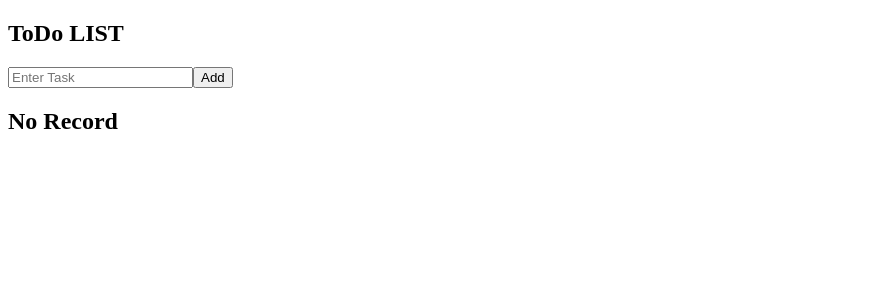
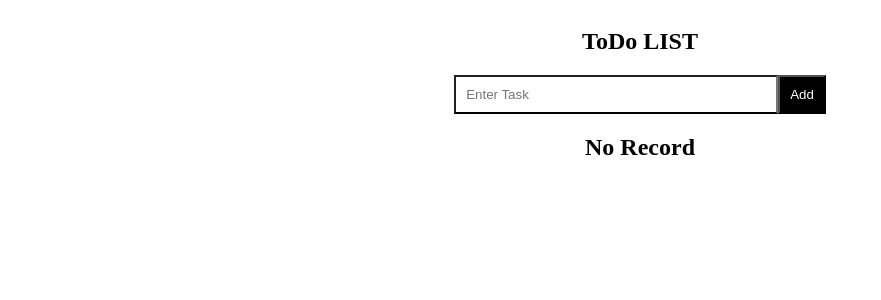
Before and after one commit to PradeepKPal1611/Todolist, a React (Vite) app: page / in a window 1280 px wide. Shown: the top 300 px of the page, without its empty margins (0-881 px from the left). Built offline with nearby package versions, Linux system fonts and the light colour scheme.

Commit message:
Modified src|Create/Home

```diff
--- a/src/Create.jsx
+++ b/src/Create.jsx
@@ -1,14 +1,15 @@
 import React, { useState } from "react";
-import axios from 'axios' ;
+import axios from 'axios';
+
 function Create() {
     const [task, setTask] = useState();
     const handleAdd =() => {
-       axios.post('http://localhost:3001/add', {task:task})
+       axios.post('http://localhost:3001/add', {task: task})
        .then(result => console.log(result))
        .catch(err => console.log(err))
     }
     return(
-        <div>
+        <div className="create_form">
          <input type="text" placeholder="Enter Task" onChange={(e) => setTask(e.target.value)}/>
          <button type="button" onclick={handleAdd} class="btn btn-info" >Add</button>
         </div>
--- a/src/Home.jsx
+++ b/src/Home.jsx
@@ -4,7 +4,7 @@
 function Home() {
     const [todos, setTodos] = useState([])
     return (
-        <div>
+        <div className='home'>
            <h2>ToDo LIST</h2>
            <Create />
            {
```
